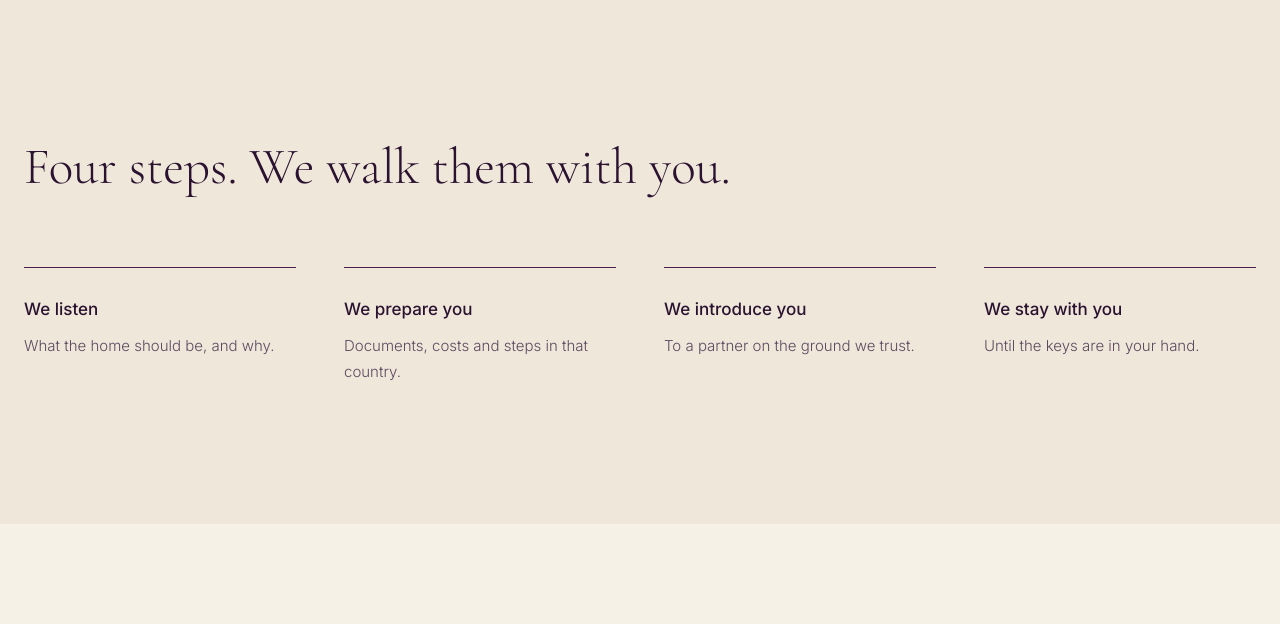
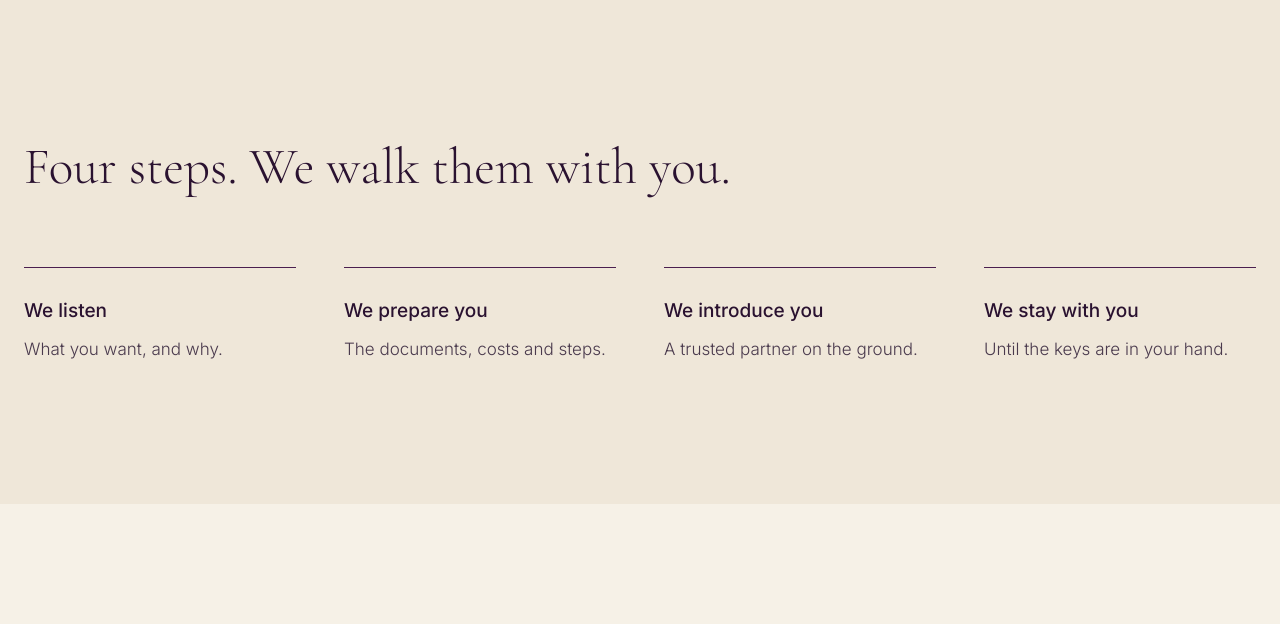
Before and after one commit to sogardiona/-holidayhomes, a PHP site: page /buy/ in a window 1280 px wide. Shown: the part 2130-2754 px from the top of the page. Run offline with PHP 8.4, Linux system fonts and the light colour scheme.

Commit message:
Stronger gate links, larger step text, one-line steps
Co-Authored-By: Claude Opus 5.5 <noreply@anthropic.com>
Claude-Session: https://claude.ai/code/session_01GzTn1YwHZJLPbvsxVbxEgn

```diff
--- a/assets/css/site.css
+++ b/assets/css/site.css
@@ -134,9 +134,9 @@ a.trio-item:hover .trio-title { font-style: italic; }
 .steps { display: grid; grid-template-columns: repeat(auto-fit, minmax(220px, 1fr)); gap: 40px 48px; }
 .step { border-top: 1px solid var(--aubergine); padding-top: 28px; }
 .world-sell .step { border-top-color: var(--champagne); }
-.step-title { font-size: 17px; font-weight: 500; margin-bottom: 10px; }
-.step-text { font-size: 15px; line-height: 1.7; }
-.world-buy .step-text { color: var(--muted); }
+.step-title { font-size: 19px; font-weight: 500; margin-bottom: 10px; }
+.step-text { font-size: 17px; line-height: 1.6; }
+.world-buy .step-text { color: #4A3A4D; }
 .world-sell .step-text { color: var(--lilac-pale); }
 
 /* Photo slots (placeholders until real photography arrives) */
@@ -202,17 +202,17 @@ a.trio-item:hover .trio-title { font-style: italic; }
 .gate-mark { align-self: flex-start; font-family: var(--serif); font-weight: 500; font-size: 24px; color: var(--aubergine); }
 .gate-place { align-self: flex-end; color: var(--lilac); }
 .gate-line { font-family: var(--serif); font-weight: 300; font-size: clamp(44px, 6.2vw, 96px); line-height: 1; letter-spacing: -0.015em; }
-.gate-cta { display: flex; flex-direction: column; gap: 10px; height: 76px; justify-content: flex-end; }
+.gate-cta { display: flex; flex-direction: column; gap: 12px; height: 92px; justify-content: flex-end; }
 .gate-buy .gate-cta { align-items: flex-end; }
-.gate-buy .gate-cta .label { color: var(--muted-2); }
-.gate-sell .gate-cta .label { color: var(--lilac); }
+.gate-buy .gate-cta .label { color: var(--aubergine); }
+.gate-sell .gate-cta .label { color: var(--champagne); }
 .gate-go {
-  font-family: var(--serif); font-style: italic; font-size: 28px; padding-bottom: 4px; border-bottom: 1px solid currentColor;
-  opacity: 0.72; transition: opacity 700ms ease, transform 700ms ease;
+  font-family: var(--serif); font-style: italic; font-size: clamp(30px, 2.6vw, 36px); font-weight: 400; padding-bottom: 4px; border-bottom: 1px solid currentColor;
+  transition: transform 700ms ease, border-color 700ms ease;
 }
 .gate-buy .gate-go { color: var(--aubergine); }
-.gate-sell .gate-go { color: var(--champagne); }
-.gate-side:hover .gate-go, .gate-side:focus-visible .gate-go { opacity: 1; transform: translateY(-3px); }
+.gate-sell .gate-go { color: #F2E6D0; }
+.gate-side:hover .gate-go, .gate-side:focus-visible .gate-go { transform: translateY(-3px); border-bottom-width: 2px; }
 @media (max-width: 760px) {
   .gate-side { padding: 28px 24px; }
 }
--- a/buy/index.php
+++ b/buy/index.php
@@ -54,9 +54,9 @@ $prompts = [
     <div class="section wrap">
       <h2 class="h2">Four steps. We walk them with you.</h2>
       <div class="steps">
-        <div class="step"><p class="step-title">We listen</p><p class="step-text">What the home should be, and why.</p></div>
-        <div class="step"><p class="step-title">We prepare you</p><p class="step-text">Documents, costs and steps in that country.</p></div>
-        <div class="step"><p class="step-title">We introduce you</p><p class="step-text">To a partner on the ground we trust.</p></div>
+        <div class="step"><p class="step-title">We listen</p><p class="step-text">What you want, and why.</p></div>
+        <div class="step"><p class="step-title">We prepare you</p><p class="step-text">The documents, costs and steps.</p></div>
+        <div class="step"><p class="step-title">We introduce you</p><p class="step-text">A trusted partner on the ground.</p></div>
         <div class="step"><p class="step-title">We stay with you</p><p class="step-text">Until the keys are in your hand.</p></div>
       </div>
     </div>
```
